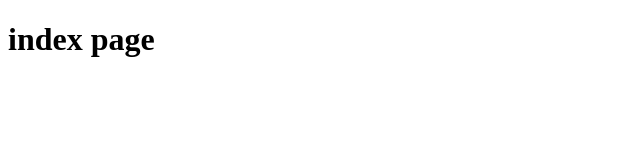
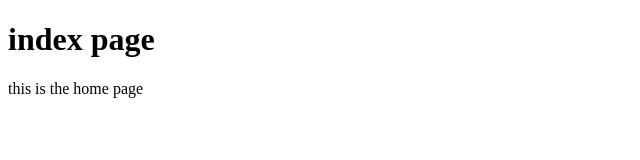
Before and after one commit to Rammuwel/dammy, a plain HTML site: page index.html in a window 1280 px wide. Shown: the whole page, without its empty margins (0-640 px from the left). Drawn offline with Linux system fonts and the light colour scheme.

Commit message:
add pera

```diff
--- a/index.html
+++ b/index.html
@@ -9,6 +9,7 @@
 
 <body>
     <h1>index page</h1>
+    <p>this is the home page</p>
 </body>
 
 </html>
```
